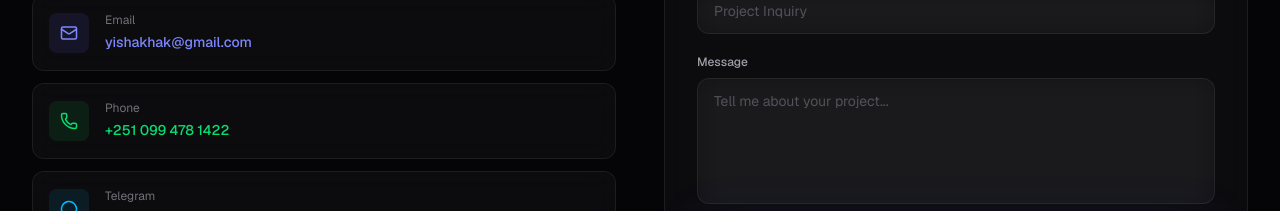
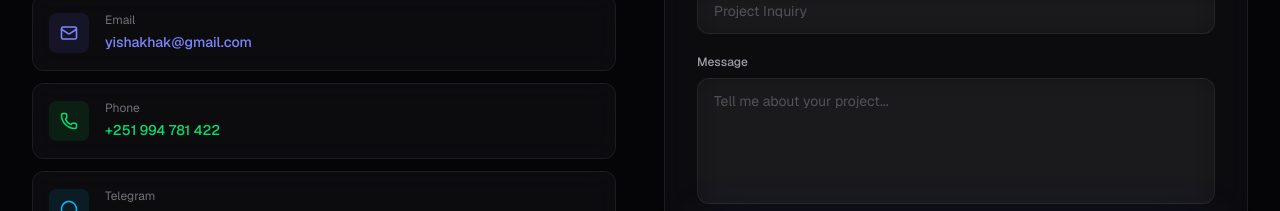
Before and after one commit to isakhu/yishak-tule, a Next.js app: page / in a window 1280 px wide. Shown: the part 9880-10091 px from the top of the page. Built offline with nearby package versions, Linux system fonts and the light colour scheme.

Commit message:
Fix phone number to +251 994 781 422

```diff
--- a/components/Contact.tsx
+++ b/components/Contact.tsx
@@ -39,7 +39,7 @@ export default function Contact() {
     {
       icon: Phone,
       label: "Phone",
-      value: "+251 099 478 1422",
+      value: "+251 994 781 422",
       href: "tel:+251994781422",
       color: "text-green-400",
       bg: "bg-green-500/10",
```
